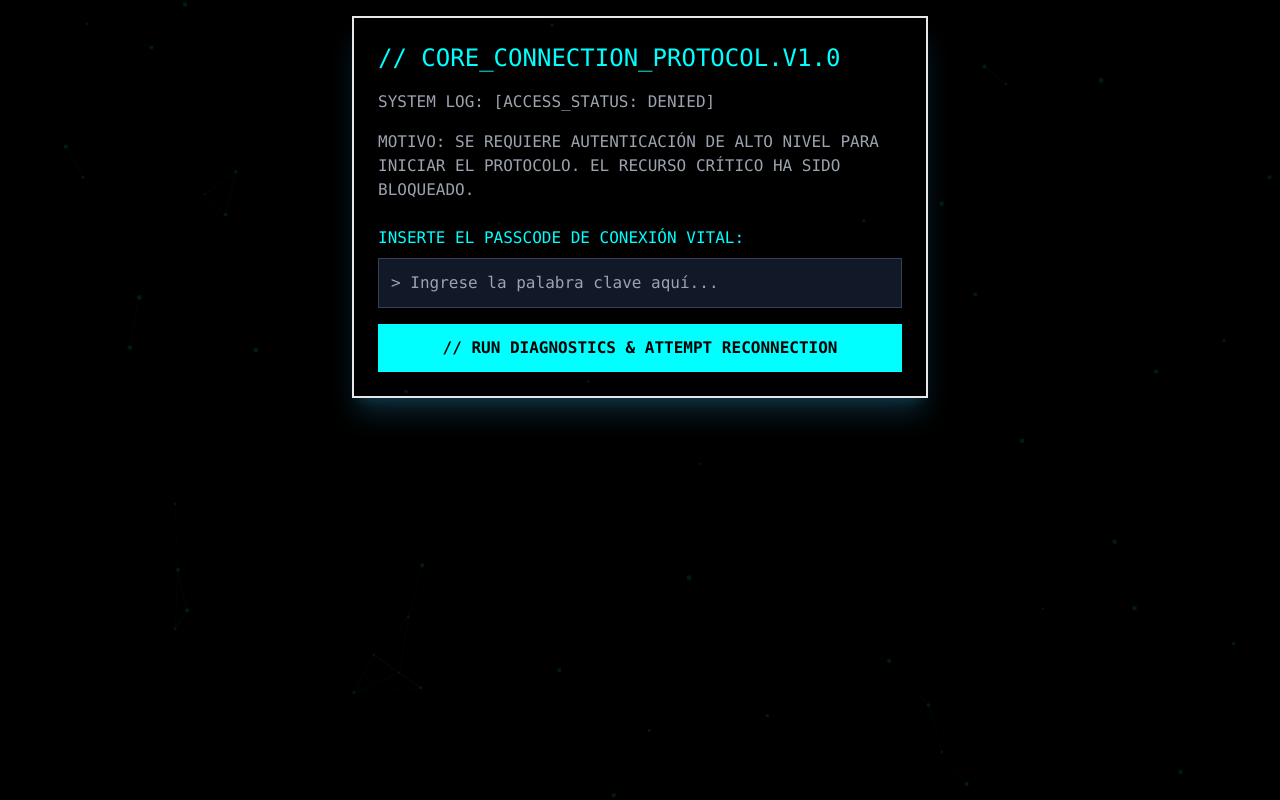
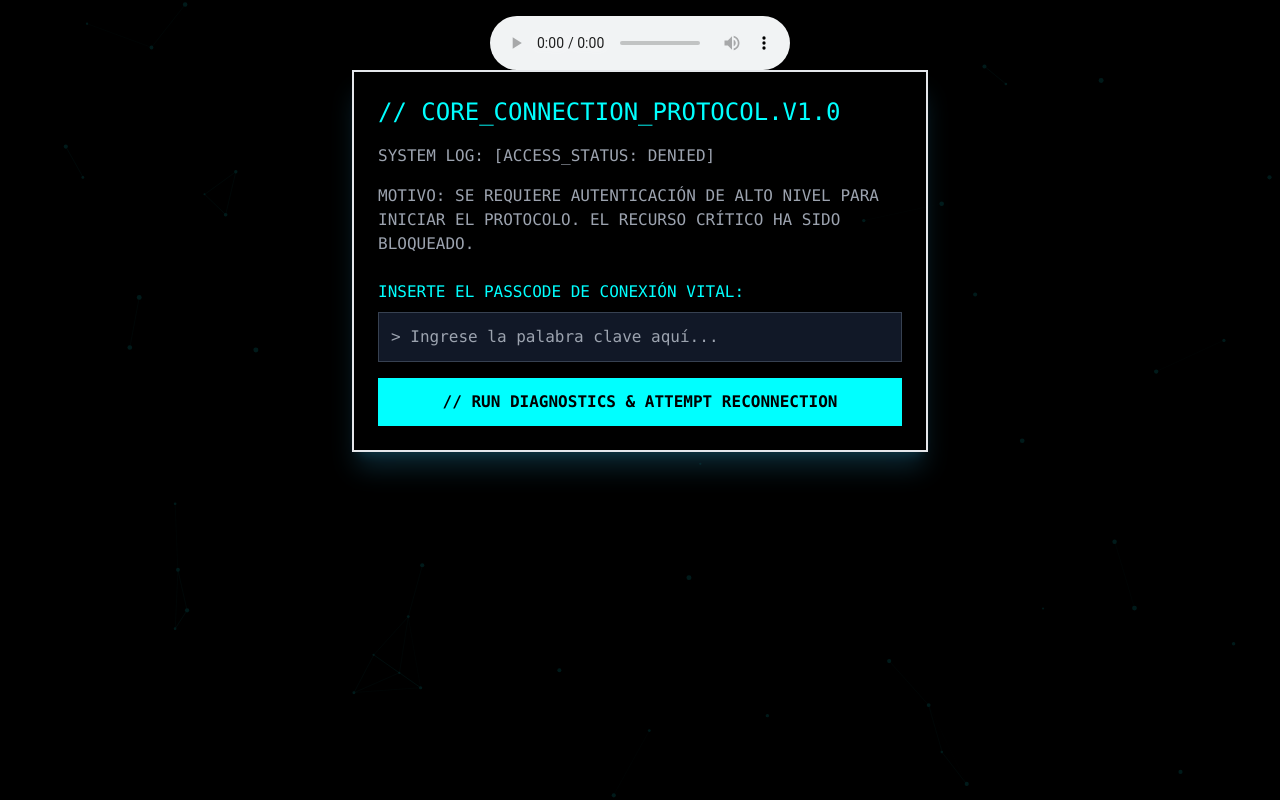
Before and after one commit to estefani31-hub/M.A.V.L, a plain HTML site: page index.html in a window 1280 px wide. Drawn offline with nearby package versions, Linux system fonts and the light colour scheme.

Commit message:
actualizar audion index.html

```diff
--- a/index.html
+++ b/index.html
@@ -36,7 +36,7 @@
 </head>
 <body class="bg-black text-gray-400 min-h-screen flex flex-col items-center justify-start p-4">
 
-    <audio id="love-song" src="joan.mp3" preload="auto" loop></audio>
+    <audio id="love-song" src="joan.mp3" preload="auto" loop controls></audio>
     <canvas id="background-canvas"></canvas>
 
     <div id="protocol-lock" class="max-w-xl w-full p-6 border-2 border-neon-cian shadow-xl shadow-cyan-900/50">
```
